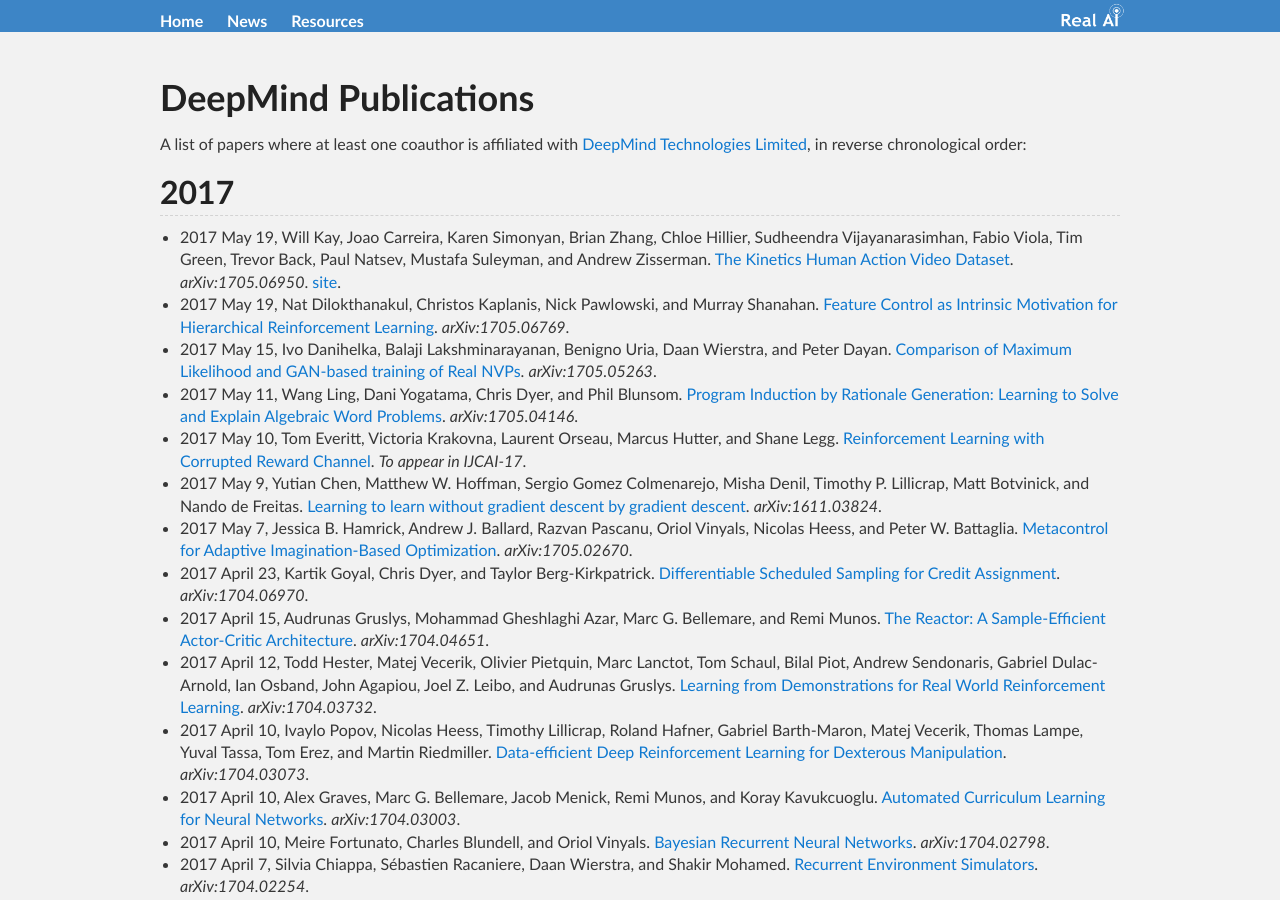
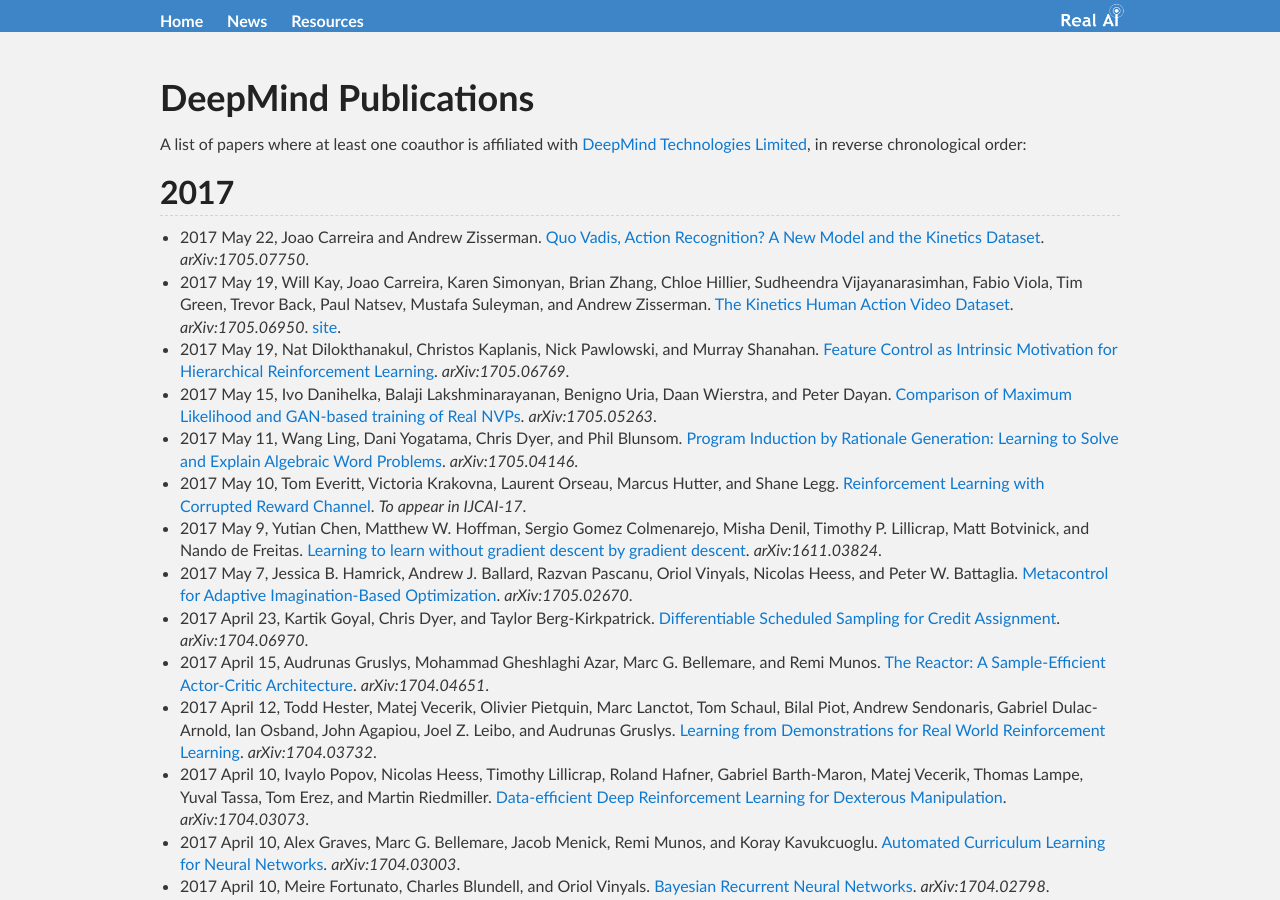
Before and after one commit to Tonywuhk/realai.org, a Jekyll site: the page built from labs/deepmind-publications.md, in a window 1280 px wide and 900 px high. Built offline with Jekyll 4.4.1, drawn with Linux system fonts in a browser that asks for light colours; our own code applies the rules of GitHub Pages for plain Markdown files; formulas are drawn with MathJax 3; comment, search, counter and statistics services are not loaded; the repository's description, which GitHub fills in, is left out.

Commit message:
Update deepmind-publications.md

```diff
--- a/labs/deepmind-publications.md
+++ b/labs/deepmind-publications.md
@@ -8,6 +8,7 @@
 
 ## 2017
 
+* 2017 May 22, Joao Carreira and Andrew Zisserman. [Quo Vadis, Action Recognition? A New Model and the Kinetics Dataset](https://arxiv.org/abs/1705.07750). *arXiv:1705.07750*.
 * 2017 May 19, Will Kay, Joao Carreira, Karen Simonyan, Brian Zhang, Chloe Hillier, Sudheendra Vijayanarasimhan, Fabio Viola, Tim Green, Trevor Back, Paul Natsev, Mustafa Suleyman, and Andrew Zisserman. [The Kinetics Human Action Video Dataset](https://arxiv.org/abs/1705.06950). *arXiv:1705.06950*. [site](http://deepmind.com/kinetics).
 * 2017 May 19, Nat Dilokthanakul, Christos Kaplanis, Nick Pawlowski, and Murray Shanahan. [Feature Control as Intrinsic Motivation for Hierarchical Reinforcement Learning](https://arxiv.org/abs/1705.06769). *arXiv:1705.06769*.
 * 2017 May 15, Ivo Danihelka, Balaji Lakshminarayanan, Benigno Uria, Daan Wierstra, and Peter Dayan. [Comparison of Maximum Likelihood and GAN-based training of Real NVPs](https://arxiv.org/abs/1705.05263). *arXiv:1705.05263*.
```
